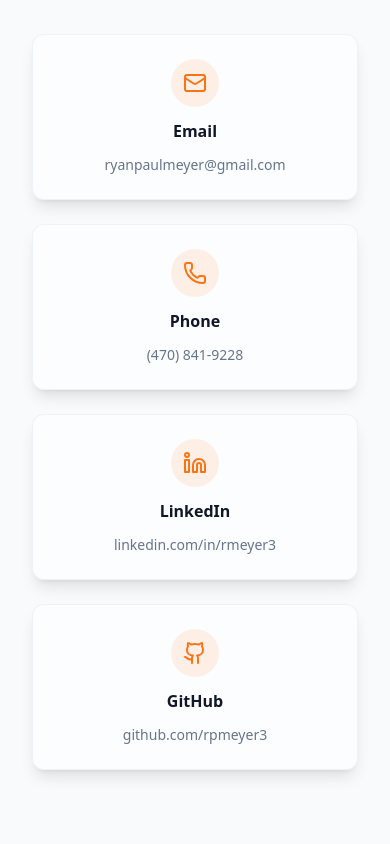
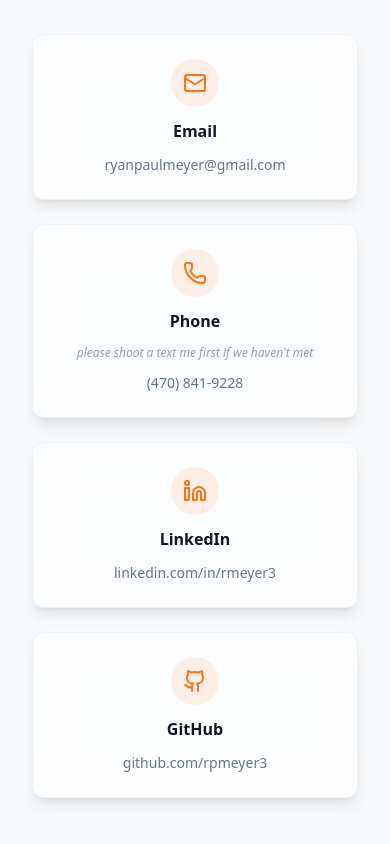
Before and after one commit to rpmeyer3/Parrot, a React (Vite) app: page / in a window 390 px wide. Shown: the part 6294-7138 px from the top of the page. Built offline with nearby package versions, Linux system fonts and the light colour scheme.

Commit message:
Add optional notes to contact links
Introduced a 'note' field to contactLinks, allowing additional context for each contact method. Displayed the note in the UI when present, such as a request to text before calling for the phone contact.

```diff
--- a/src/components/ContactSection.jsx
+++ b/src/components/ContactSection.jsx
@@ -7,25 +7,29 @@
         name: "Email",
         value: "ryanpaulmeyer@gmail.com",
         href: "mailto:ryanpaulmeyer@gmail.com",
-        icon: Mail
+        icon: Mail,
+        note: null
     },
     {
         name: "Phone",
         value: "(470) 841-9228",
         href: "tel:+14708419228",
-        icon: Phone
+        icon: Phone,
+        note: "please shoot a text me first if we haven't met "
     },
     {
         name: "LinkedIn",
         value: "linkedin.com/in/rmeyer3",
         href: "https://linkedin.com/in/rmeyer3",
-        icon: Linkedin
+        icon: Linkedin,
+        note: null
     },
     {
         name: "GitHub",
         value: "github.com/rpmeyer3",
         href: "https://github.com/rpmeyer3",
-        icon: Github
+        icon: Github,
+        note: null
     }
 ];
 
@@ -56,6 +60,11 @@
                                         <contact.icon className="h-6 w-6 text-primary" />
                                     </div>
                                     <h3 className="font-semibold">{contact.name}</h3>
+                                    {contact.note && (
+                                        <p className="text-xs text-muted-foreground/70 italic">
+                                            {contact.note}
+                                        </p>
+                                    )}
                                     <p className="text-sm text-muted-foreground break-all group-hover:text-primary transition-colors">
                                         {contact.value}
                                     </p>
```
